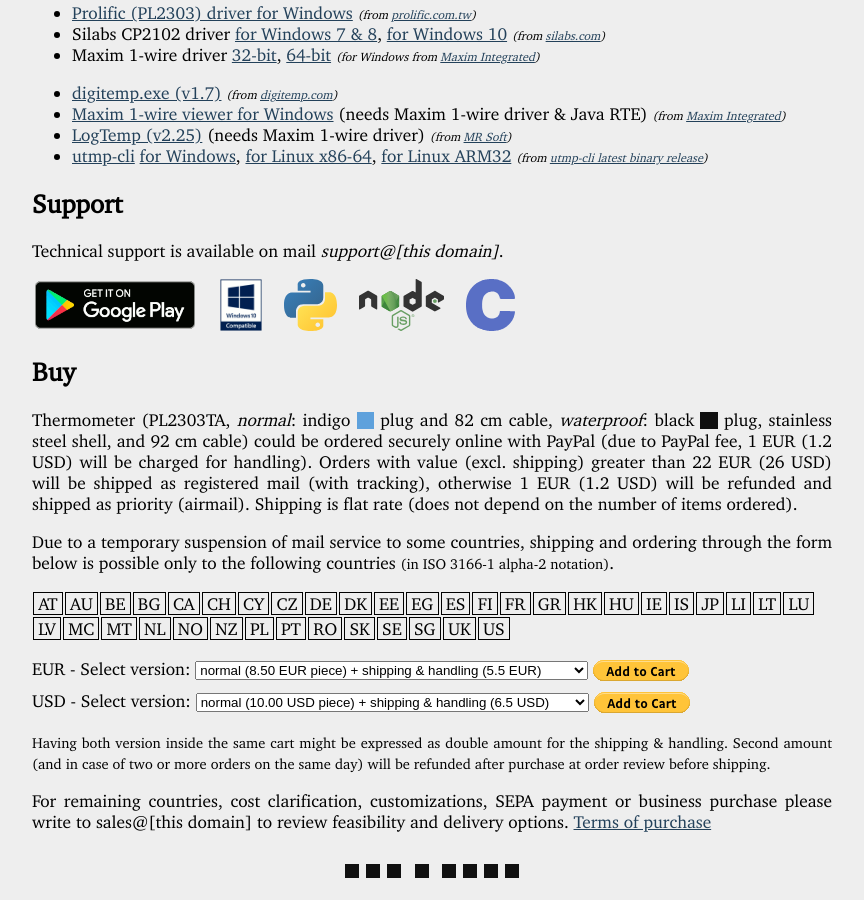
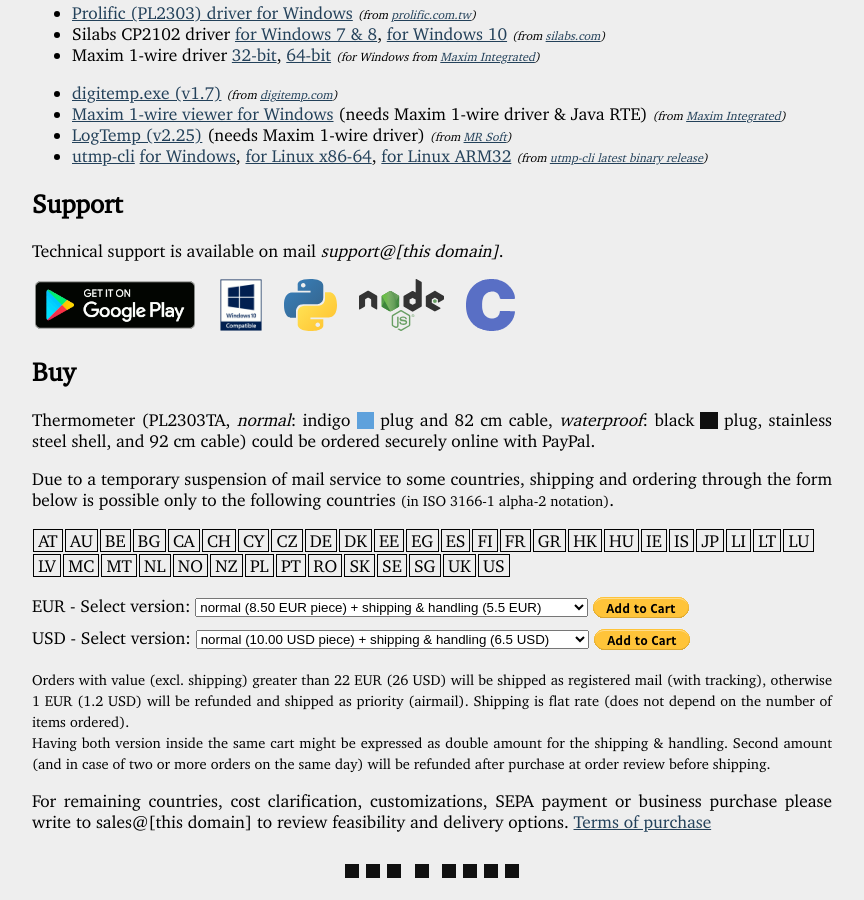
Before and after one commit to perproweb/utmp, a Jekyll site: the page index.html, which Jekyll copies as it is, in a window 1280 px wide and 900 px high, scrolled down 1338 px. Shown: the whole window, without its empty margins (208-1072 px from the left). Built offline with Jekyll 4.4.1, drawn with Linux system fonts in a browser that asks for light colours.

Commit message:
20210922

```diff
--- a/index.html
+++ b/index.html
@@ -167,7 +167,7 @@ Technical support is available on mail <em>support@[this domain]</em>.
 
 <h2>Buy</h2>
 <p>
-Thermometer (PL2303TA, <em>normal</em>: indigo <span class="colorbox indigo"></span> plug and 82 cm cable, <em>waterproof</em>: black <span class="colorbox black"></span> plug, stainless steel shell, and 92 cm cable) could be ordered securely online with PayPal (due to PayPal fee, 1 EUR (1.2 USD) will be charged for handling). Orders with value (excl. shipping) greater than 22 EUR (26 USD) will be shipped as registered mail (with tracking), otherwise 1 EUR (1.2 USD) will be refunded and shipped as priority (airmail). Shipping is flat rate (does not depend on the number of items ordered).
+Thermometer (PL2303TA, <em>normal</em>: indigo <span class="colorbox indigo"></span> plug and 82 cm cable, <em>waterproof</em>: black <span class="colorbox black"></span> plug, stainless steel shell, and 92 cm cable) could be ordered securely online with PayPal.
 </p>
 <p>
 Due to a temporary suspension of mail service to some countries, shipping and ordering through the form below is possible only to the following countries <small>(in ISO 3166-1 alpha-2 notation)</small>.
@@ -201,6 +201,10 @@ Due to a temporary suspension of mail service to some countries, shipping and or
 <input type="image" src="btn_cart_SM.png" name="submit" alt="PayPal" />
 </form>
 <p><small>
+Orders with value (excl. shipping) greater than 22 EUR (26 USD) will be shipped as registered mail (with tracking), otherwise 1 EUR (1.2 USD) will be refunded and shipped as priority (airmail). Shipping is flat rate (does not depend on the number of items ordered).
+</small>
+<br />
+<small>
 Having both version inside the same cart might be expressed as double amount for the shipping &amp; handling. Second amount (and in case of two or more orders on the same day) will be refunded after purchase at order review before shipping.
 </small></p>
 <p>
```
